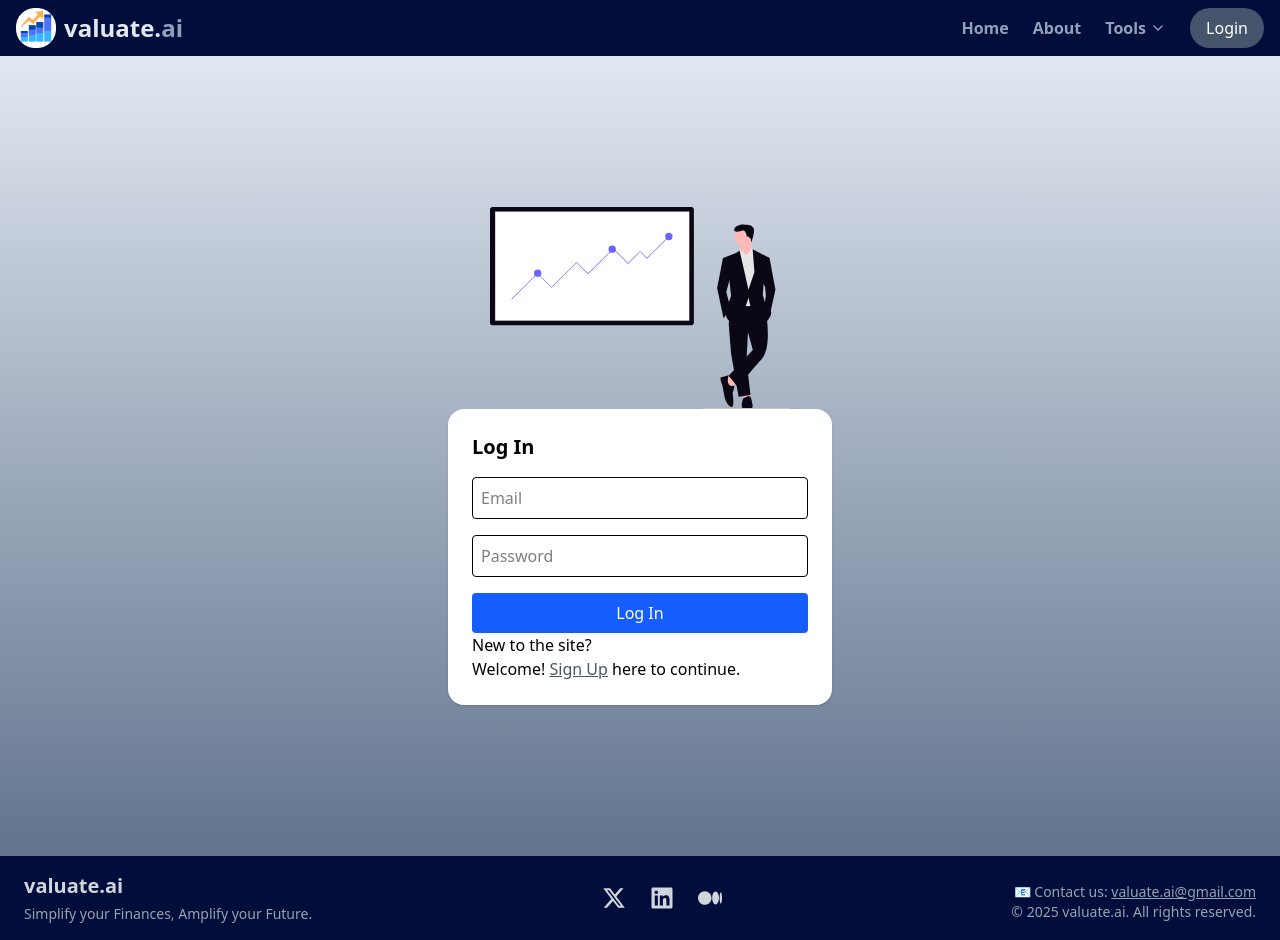
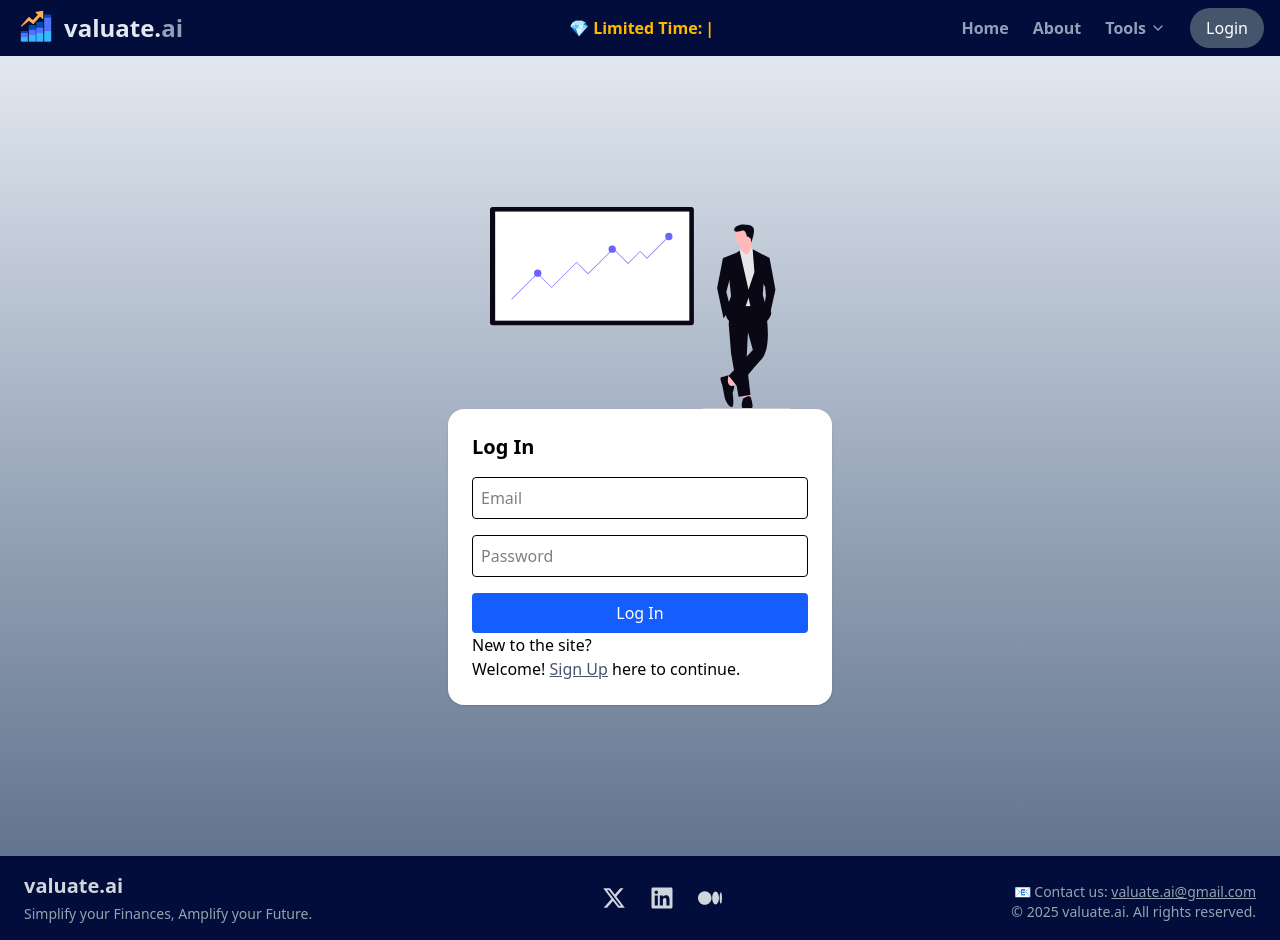
Before and after one commit to garrys-git/valuate_ai, a React (Vite) app in the folder myapp/: page /login in a window 1280 px wide. Built offline with nearby package versions, Linux system fonts and the light colour scheme.

Commit message:
Added limited time offer promo in header & updated logo

```diff
--- a/myapp/index.html
+++ b/myapp/index.html
@@ -2,7 +2,7 @@
 <html lang="en">
   <head>
     <meta charset="UTF-8" />
-    <link rel="icon" type="image/svg+xml" href="images/logo4.png" />
+    <link rel="icon" type="image/svg+xml" href="images/logo-bg-dark.png" />
     <meta name="viewport" content="width=device-width, initial-scale=1.0" />
     <title>valuate.ai</title>
   </head>
--- a/myapp/src/components/Header.jsx
+++ b/myapp/src/components/Header.jsx
@@ -3,6 +3,7 @@ import { useAuth } from "./auth_context";
 import { useNavigate } from "react-router-dom";
 import { ChevronDown, UserCircle } from "lucide-react";
 import { Link } from "react-router-dom";
+import { Typewriter } from 'react-simple-typewriter';
 
 export default function Header() {
   const [openDropdown, setOpenDropdown] = useState(null);
@@ -28,18 +29,39 @@ export default function Header() {
 
   return (
     <header className="bg-slate-200 shadow-md">
-      <div style={{ backgroundColor: "#020d3b" }} className="flex justify-between items-center px-4 py-2">
-        {/* Logo */}
+      <div style={{ backgroundColor: "#020d3b" }} className="flex justify-between items-center px-4 py-2 relative">
+        {/* Left */}
+        <div className="flex items-center z-10">
           <a href="/" className="flex items-center gap-2">
-          <img src="/images/header-logo.png" alt="logo" className="h-7 sm:h-10 w-auto" />
+            <img src="/images/logo-bg-dark.png" alt="logo" className="h-7 sm:h-10 w-auto" />
             <h1 className="font-bold text-lg sm:text-2xl flex items-center">
               <span className="text-slate-200">valuate.</span>
               <span className="text-slate-400">ai</span>
             </h1>
           </a>
+        </div>
 
-        {/* Navigation */}
-        <ul className="flex gap-6 items-center relative" ref={dropdownRef}>
+        {/* Center */}
+        <div className="absolute left-1/2 top-1/2 -translate-x-1/2 -translate-y-1/2 transform text-center hidden md:flex">
+          <div className="text-xs sm:text-sm md:text-base text-amber-400 font-bold whitespace-nowrap overflow-hidden text-ellipsis">
+            <Typewriter
+              words={[
+                "💎 Limited Time: Unlock Full Access — No Cost! 💎",
+                "🚀 Sign Up NOW! 🚀"
+              ]}
+              loop={true}
+              cursor
+              cursorStyle="|"
+              typeSpeed={50}
+              deleteSpeed={30}
+              delaySpeed={2000}
+            />
+          </div>
+        </div>
+
+        {/* Right - Navigation */}
+        <div className="flex items-center gap-6 z-10" ref={dropdownRef}>
+          <ul className="flex gap-6 items-center relative z-10" ref={dropdownRef}>
             <a href="/">
               <li className="hidden sm:inline text-slate-400 font-bold hover:underline hover:text-slate-100 transition">
                 Home
@@ -110,6 +132,7 @@ export default function Header() {
             )}
           </ul>
         </div>
+      </div>
     </header>
   );
 }
--- a/myapp/src/pages/Indicators.jsx
+++ b/myapp/src/pages/Indicators.jsx
@@ -148,7 +148,7 @@ export default function TradingIndicators() {
         </p>
         <p className="text-slate-800 mb-4">
           <span className="font-bold">Why Our Indicators Are Better:<br></br></span>
-            <span className="text-slate-800">AI-enhanced insights for accurate predictions.<br></br> Proven strategies used by professional traders worldwide.<br></br> Seamless integration with popular platforms like TradingView.<br></br></span>
+            <span className="text-slate-800">AI-enhanced insights for accurate predictions.<br></br> Proven strategies used by professional traders worldwide.<br></br> Seamless integration with popular platforms like TradingView.<br></br> Customizable inputs to suit your personal trading style.<br></br> Enhanced configurable visuals and plots to help you balance between minimalism and pro-visualization.<br></br></span>
         </p>
         <p className="text-sm text-slate-800 mt-6">
           <span className="text-red-700 underline">Disclaimer:</span> Trading involves risk and is not suitable for every investor. Our indicators are designed to assist in decision-making but do not guarantee profits. Always trade responsibly and consult with a financial advisor.
```
Also changed, not shown: myapp/public/images/logo-bg-dark.png (added). Lines whose indentation alone changed are shown as unchanged.
